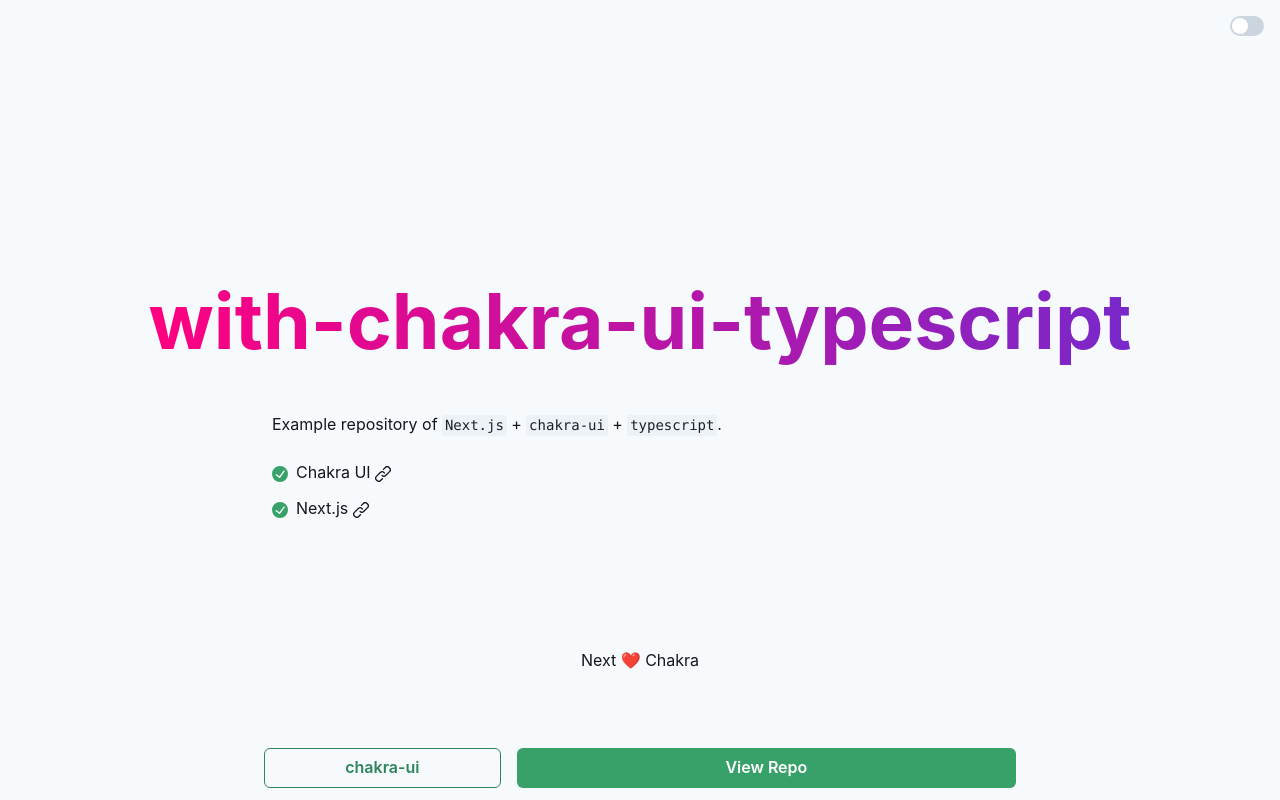
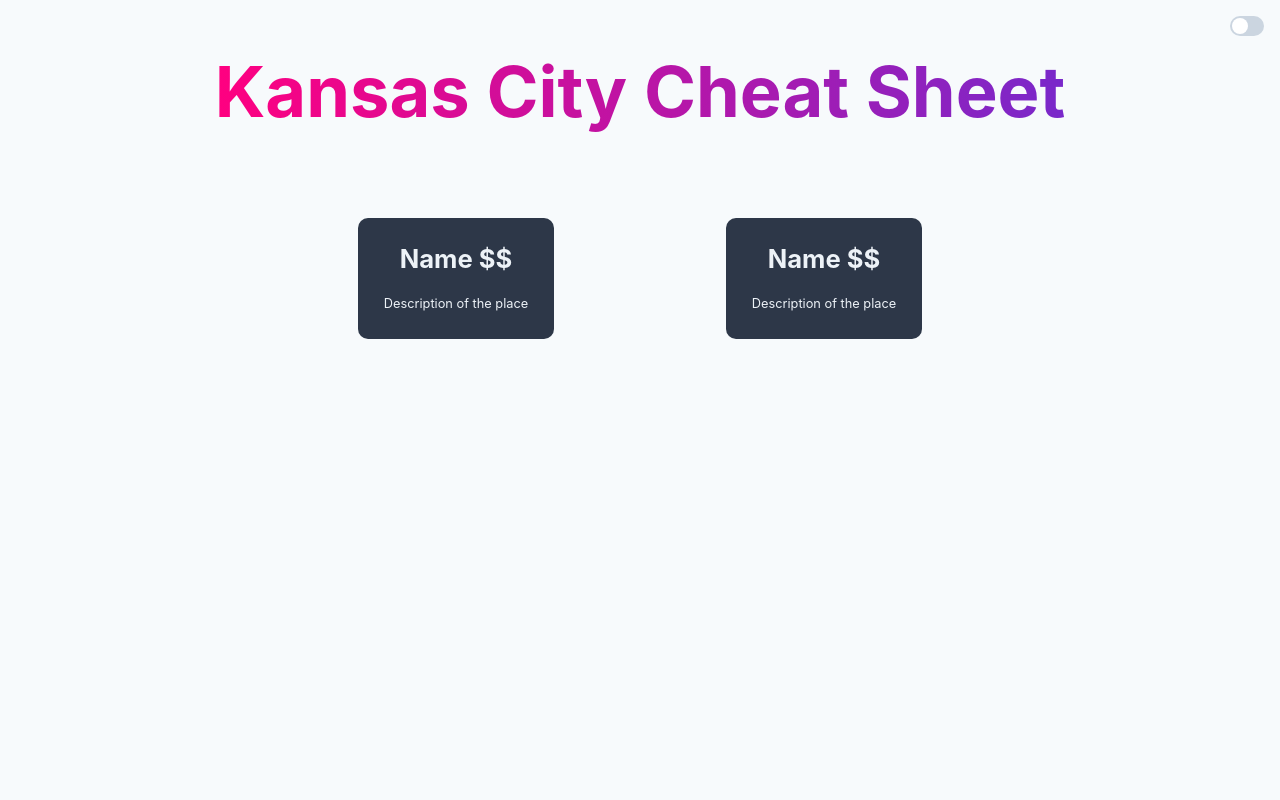
Before and after one commit to patrickmceldowney/kc-cheat-sheet, a Next.js app: page / in a window 1280 px wide. Built offline with nearby package versions, Linux system fonts and the light colour scheme.

Commit message:
changing content

```diff
--- /dev/null
+++ b/src/components/Card.tsx
@@ -0,0 +1,40 @@
+import { Heading, Box, Text, Flex, useColorModeValue } from '@chakra-ui/react';
+
+export const Card = ({
+  title,
+  content,
+  rating,
+  dollarSigns,
+  link,
+  address,
+}: {
+  title: string;
+  content: string;
+  rating: 'do' | 'dont' | 'ok';
+  dollarSigns: number;
+  link: string;
+  address?: string;
+}) => {
+  const bg = useColorModeValue('gray.700', 'gray.100');
+  const color = useColorModeValue('gray.100', 'gray.700');
+  let str = '$';
+
+  return (
+    <Box bg={bg} color={color} p='2vw' maxW='20vw' borderRadius={10}>
+      <Flex alignItems='center' direction='column'>
+        <Heading fontSize='2vw' mb={5}>
+          {title} <span>{str.repeat(dollarSigns)}</span>
+        </Heading>
+        <Text fontSize='1vw'>{content}</Text>
+      </Flex>
+    </Box>
+  );
+};
+
+Card.defaultProps = {
+  title: 'Name',
+  content: 'Description of the place',
+  rating: 'do',
+  dollarSigns: 2,
+  link: 'https://google.com',
+};
--- a/src/components/Hero.tsx
+++ b/src/components/Hero.tsx
@@ -1,17 +1,18 @@
-import { Flex, Heading } from '@chakra-ui/react'
+import { Flex, Heading } from '@chakra-ui/react';
 
 export const Hero = ({ title }: { title: string }) => (
   <Flex
-    justifyContent="center"
-    alignItems="center"
-    height="100vh"
-    bgGradient="linear(to-l, #7928CA, #FF0080)"
-    bgClip="text"
+    justifyContent='center'
+    alignItems='start'
+    height='50vh'
+    mt='50px'
+    bgGradient='linear(to-l, #7928CA, #FF0080)'
+    bgClip='text'
   >
-    <Heading fontSize="6vw">{title}</Heading>
+    <Heading fontSize='5.5vw'>{title}</Heading>
   </Flex>
-)
+);
 
 Hero.defaultProps = {
   title: 'with-chakra-ui-typescript',
-}
+};
--- a/src/pages/index.tsx
+++ b/src/pages/index.tsx
@@ -5,52 +5,30 @@
   List,
   ListIcon,
   ListItem,
-} from '@chakra-ui/react'
-import { CheckCircleIcon, LinkIcon } from '@chakra-ui/icons'
+  Flex,
+} from '@chakra-ui/react';
 
-import { Hero } from '../components/Hero'
-import { Container } from '../components/Container'
-import { Main } from '../components/Main'
-import { DarkModeSwitch } from '../components/DarkModeSwitch'
-import { CTA } from '../components/CTA'
-import { Footer } from '../components/Footer'
+import { Hero } from '../components/Hero';
+import { Container } from '../components/Container';
+import { Main } from '../components/Main';
+import { DarkModeSwitch } from '../components/DarkModeSwitch';
+import { Card } from '../components/Card';
 
 const Index = () => (
-  <Container height="100vh">
-    <Hero />
+  <Container height='100vh'>
+    <Hero title='Kansas City Cheat Sheet' />
     <Main>
-      <Text>
-        Example repository of <Code>Next.js</Code> + <Code>chakra-ui</Code> +{' '}
-        <Code>typescript</Code>.
-      </Text>
-
-      <List spacing={3} my={0}>
-        <ListItem>
-          <ListIcon as={CheckCircleIcon} color="green.500" />
-          <ChakraLink
-            isExternal
-            href="https://chakra-ui.com"
-            flexGrow={1}
-            mr={2}
-          >
-            Chakra UI <LinkIcon />
-          </ChakraLink>
-        </ListItem>
-        <ListItem>
-          <ListIcon as={CheckCircleIcon} color="green.500" />
-          <ChakraLink isExternal href="https://nextjs.org" flexGrow={1} mr={2}>
-            Next.js <LinkIcon />
-          </ChakraLink>
-        </ListItem>
-      </List>
+      <Flex alignContent='center' justifyContent='space-around'>
+        <Card />
+        <Card />
+      </Flex>
     </Main>
 
     <DarkModeSwitch />
-    <Footer>
+    {/* <Footer>
       <Text>Next ❤️ Chakra</Text>
-    </Footer>
-    <CTA />
+    </Footer> */}
   </Container>
-)
+);
 
-export default Index
+export default Index;
```
Also changed, not shown: src/lib/constants.ts (added, +62 -0 lines), next-env.d.ts.
